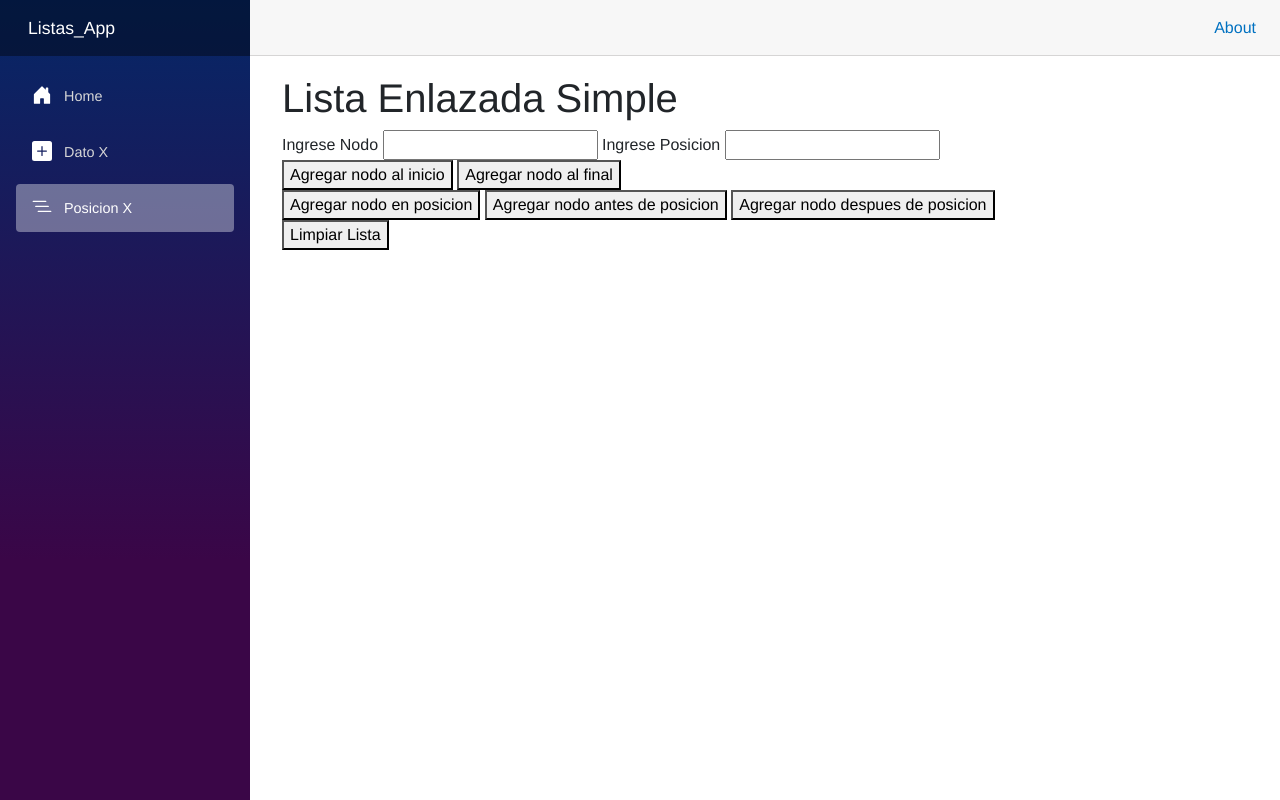
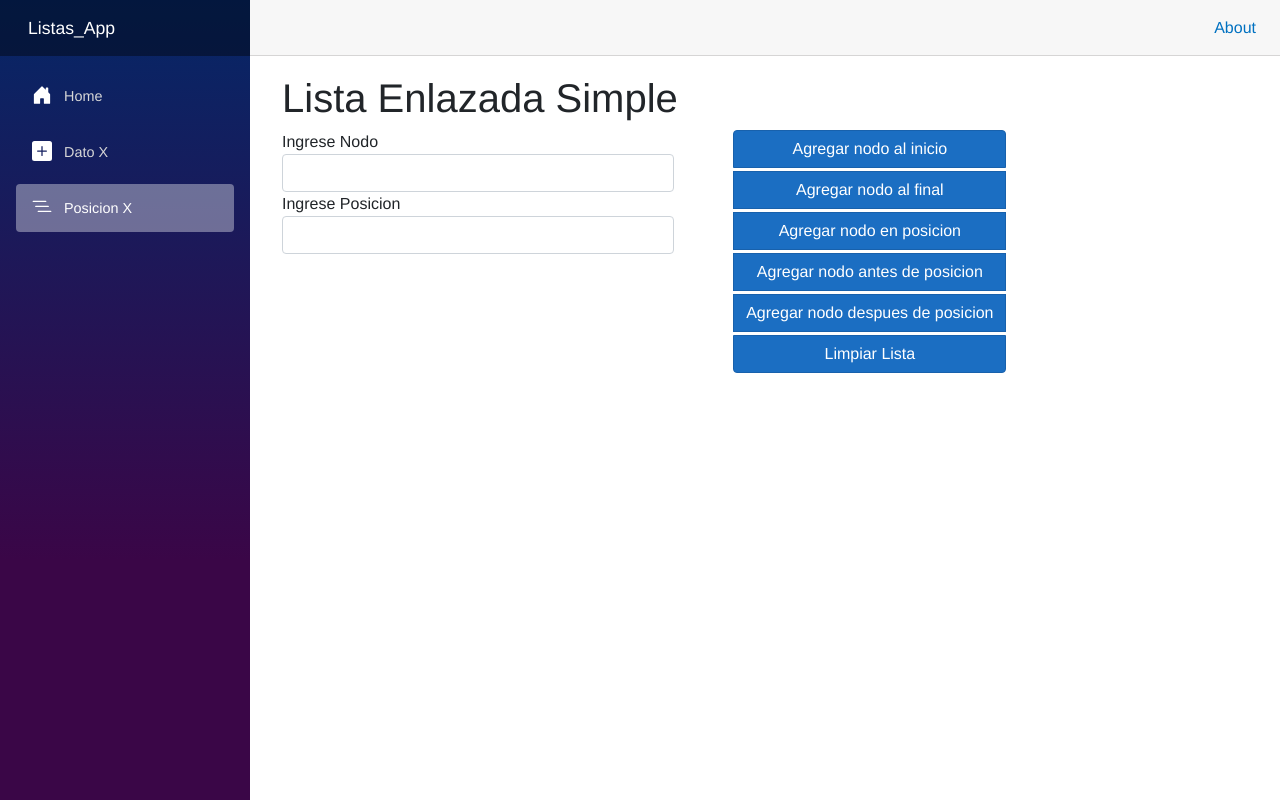
Before and after one commit to ggodoyp/UMG_Listas_App_, an ASP.NET Core app: page /PosicionX in a window 1280 px wide. Run offline with ASP.NET Core 8, Linux system fonts and the light colour scheme; style sheets or scripts are compiled from the project's sources.

Commit message:
Corpggodoy:"Agregamos ordenamiento de la parte visual de la pantalla - Agregamos metodos y funcion para eliminar al inicio y final"

```diff
--- a/Listas_App/Pages/PosicionX.razor
+++ b/Listas_App/Pages/PosicionX.razor
@@ -6,20 +6,25 @@
 
 <h1>Lista Enlazada Simple</h1>
 
-<label>Ingrese Nodo</label>
-<input type="text" name="Valor" @bind-value="Valor" />
-<label>Ingrese Posicion</label>
-<input type="text" name="ValorAux" @bind-value="ValorAux" />
-<br />
-<button @onclick="AgregarInicio">Agregar nodo al inicio</button>
-<button @onclick="AgregarFinal">Agregar nodo al final</button>
-<br />
-<button @onclick="InsertarEnPosicion">Agregar nodo en posicion</button>
-<button @onclick="InsertarAntesPosicion">Agregar nodo antes de posicion</button>
-<button @onclick="InsertarDespuesPosicion">Agregar nodo despues de posicion</button>
-<br />
-<button @onclick="LimpiarLista">Limpiar Lista</button>
+<div class="row">
+    <div class="col-md-5">
+        <label>Ingrese Nodo</label>
+        <input type="text" name="Valor" @bind-value="Valor" class="form-control" />
 
+        <label>Ingrese Posicion</label>
+        <input type="text" name="ValorAux" @bind-value="ValorAux" class="form-control" />
+    </div>
+    <div class="col-md-4 text-end">
+        <div class="btn-group-vertical" role="group">
+            <button class="btn btn-primary mb-1" @onclick="AgregarInicio">Agregar nodo al inicio</button>
+            <button class="btn btn-primary mb-1" @onclick="AgregarFinal">Agregar nodo al final</button>
+            <button class="btn btn-primary mb-1" @onclick="InsertarEnPosicion">Agregar nodo en posicion</button>
+            <button class="btn btn-primary mb-1" @onclick="InsertarAntesPosicion">Agregar nodo antes de posicion</button>
+            <button class="btn btn-primary mb-1" @onclick="InsertarDespuesPosicion">Agregar nodo despues de posicion</button>
+            <button class="btn btn-primary mb-1" @onclick="LimpiarLista">Limpiar Lista</button>
+        </div>
+    </div>
+</div>
 @* <ul>
     @if (Lista.PrimerNodo != null)
     {
```
Also changed, not shown: Listas_App/Pages/Home.razor (+14 -1 lines), Listas_App/Services/Listas1.cs (+55 -0 lines).
